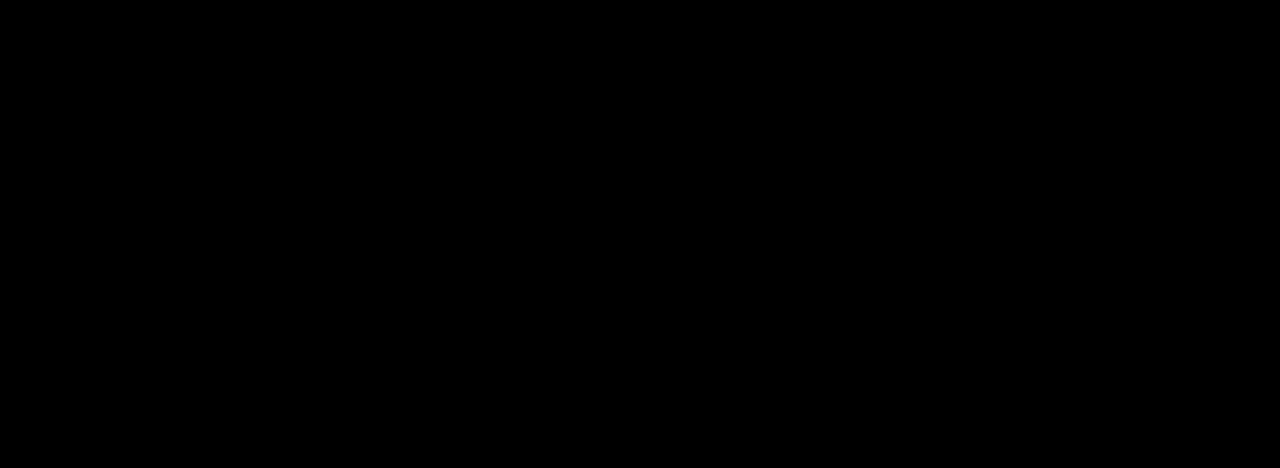
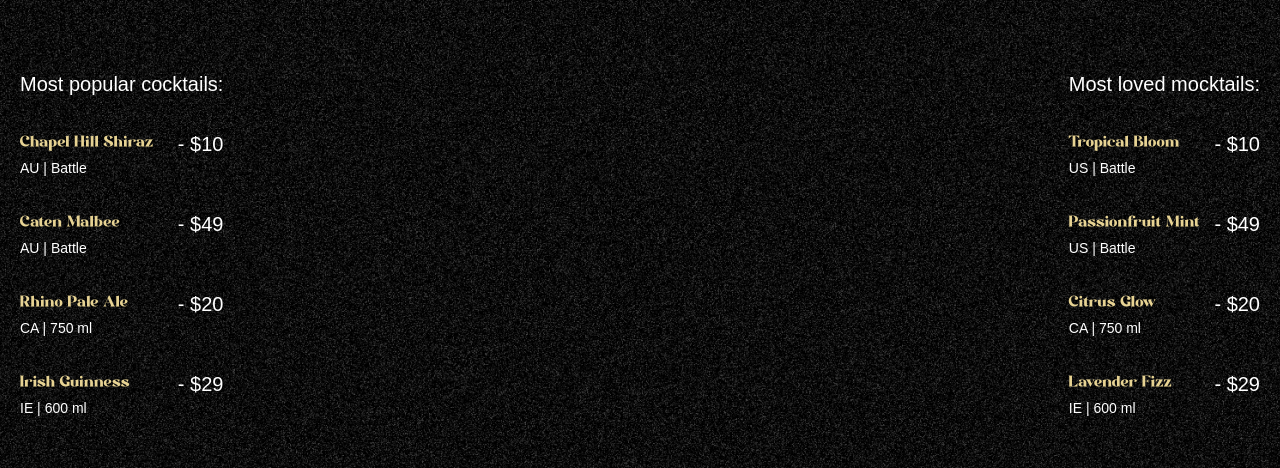
Before and after one commit to newguy123-creator/gsap_cocktails, a React (Vite) app: page / in a window 1280 px wide. Shown: the part 890-1358 px from the top of the page. Built offline with nearby package versions, Linux system fonts and the light colour scheme; a web font is replaced by a local one.

Commit message:
Implement Cocktails Section

```diff
--- a/src/App.jsx
+++ b/src/App.jsx
@@ -2,6 +2,7 @@
 import { ScrollTrigger, SplitText } from "gsap/all";
 import Navbar from "./components/Navbar";
 import Hero from "./components/Hero";
+import Cocktails from "./components/Cocktails";
 
 gsap.registerPlugin(ScrollTrigger, SplitText);
 
@@ -10,6 +11,7 @@
         <main>
             <Navbar />
             <Hero />
+            <Cocktails />
         </main>
     );
 };
--- /dev/null
+++ b/src/components/Cocktails.jsx
@@ -0,0 +1,89 @@
+import React from "react";
+import { useGSAP } from "@gsap/react";
+import gsap from "gsap/all";
+import ScrollTrigger from "gsap/ScrollTrigger";
+import { cocktailLists, mockTailLists } from "../../constants";
+
+gsap.registerPlugin(ScrollTrigger);
+
+const Cocktails = () => {
+    useGSAP(() => {
+        const parallaxTimeline = gsap.timeline({
+            scrollTrigger: {
+                trigger: "#cocktails",
+                start: "top 30%",
+                end: "bottom 80%",
+                scrub: true,
+            },
+        });
+
+        parallaxTimeline
+            .from("#c-left-leaf", {
+                x: -100,
+                y: 100,
+            })
+            .from("#c-right-leaf", {
+                x: 100,
+                y: 100,
+            });
+    });
+
+    return (
+        <section id="cocktails" className="noisy">
+            <img
+                src="/images/cocktail-left-leaf.png"
+                alt="l-leaf"
+                id="c-left-leaf"
+            />
+            <img
+                src="/images/cocktail-right-leaf.png"
+                alt="r-leaf"
+                id="c-right-leaf"
+            />
+
+            <div className="list">
+                <div className="popular">
+                    <h2>Most popular cocktails:</h2>
+
+                    <ul>
+                        {cocktailLists.map(
+                            ({ name, country, detail, price }) => (
+                                <li key={name}>
+                                    <div className="md:me=28">
+                                        <h3>{name}</h3>
+                                        <p>
+                                            {country} | {detail}
+                                        </p>
+                                    </div>
+                                    <span>- {price}</span>
+                                </li>
+                            )
+                        )}
+                    </ul>
+                </div>
+
+                <div className="loved">
+                    <h2>Most loved mocktails:</h2>
+
+                    <ul>
+                        {mockTailLists.map(
+                            ({ name, country, detail, price }) => (
+                                <li key={name}>
+                                    <div className="me=28">
+                                        <h3>{name}</h3>
+                                        <p>
+                                            {country} | {detail}
+                                        </p>
+                                    </div>
+                                    <span>- {price}</span>
+                                </li>
+                            )
+                        )}
+                    </ul>
+                </div>
+            </div>
+        </section>
+    );
+};
+
+export default Cocktails;
```
